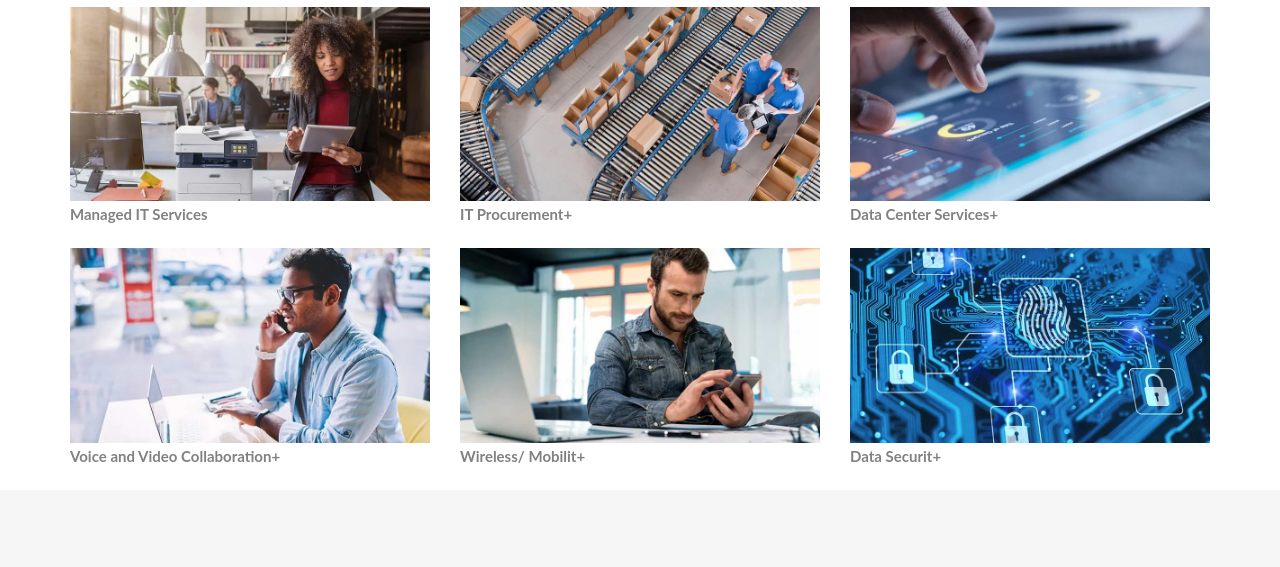
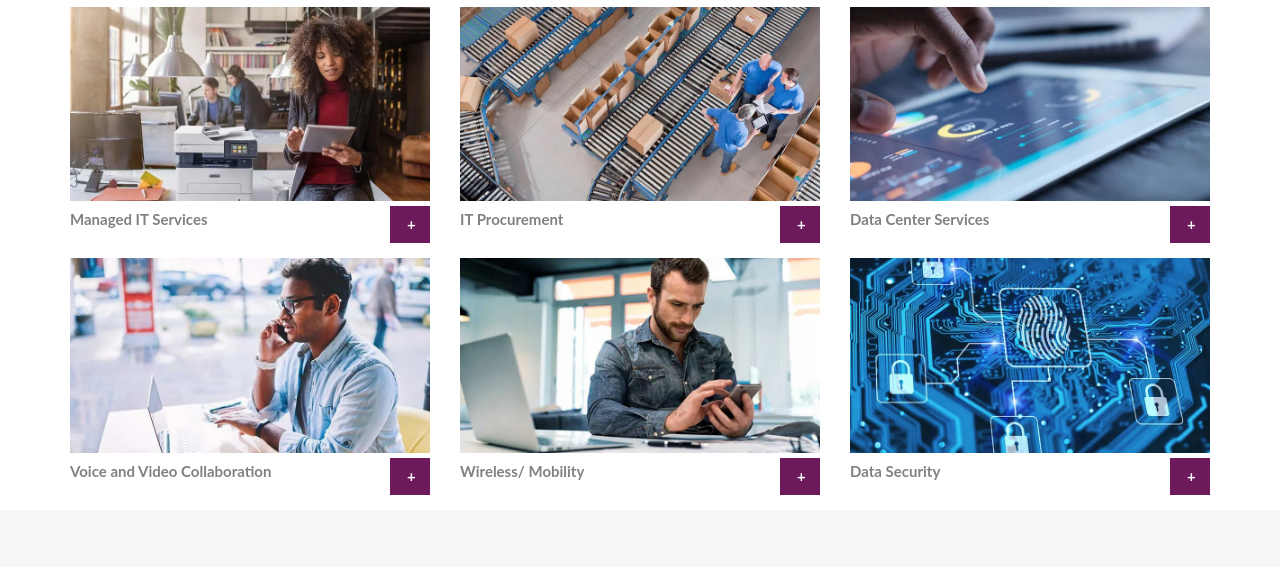
Before and after one commit to Aakibvah/Web-Technology-Project, a plain HTML site: page services.html in a window 1280 px wide. Shown: the part 204-771 px from the top of the page. Drawn offline with Linux system fonts and the light colour scheme.

Commit message:
collapse

```diff
--- a/css/style_services.css
+++ b/css/style_services.css
@@ -39,3 +39,16 @@
         padding-top: 25%;
     }
 }
+
+.plus-expand{
+    width: 40px;
+    float: right;
+    color: #fff;
+    background-color: #6d1a5c;
+    padding: 5px 17px;
+}
+
+.collapse-sec label{
+    display: block;
+    margin-top: 5px;
+}
--- a/services.html
+++ b/services.html
@@ -57,15 +57,21 @@
             <div class="row">
                 <div class="col-md-4">
                     <img src="images/services/1.webp" />
-                    <label for="collapse_checkbox1">Managed IT Services<a class="plus-expand"></a></label>
+                    <div class="collapse-sec">
+                        <label for="collapse_checkbox1">Managed IT Services<span class="plus-expand" onClick = "expandFun(this)">+</span></label>
+                    </div>
                 </div>
                 <div class="col-md-4">
                     <img src="images/services/2.webp" />
-                    <label for="collapse_checkbox2">IT Procurement<span class="plus-expand">+</span></label>
+                    <div class="collapse-sec">
+                        <label for="collapse_checkbox2">IT Procurement<span class="plus-expand" onClick = "expandFun(this)">+</span></label>
+                    </div>
                 </div>
                 <div class="col-md-4">
                     <img src="images/services/3.webp" />
-                    <label for="collapse_checkbox3">Data Center Services<span class="plus-expand">+</span></label>
+                    <div class="collapse-sec">
+                        <label for="collapse_checkbox3">Data Center Services<span class="plus-expand" onClick = "expandFun(this)">+</span></label>
+                    </div>
                 </div>
             </div>
 
@@ -170,15 +176,21 @@
             <div class="row">
                 <div class="col-md-4">
                     <img src="images/services/4.webp" />
-                    <label for="collapse_checkbox4">Voice and Video Collaboration<span class="plus-expand">+</span></label>
+                    <div class="collapse-sec">
+                        <label for="collapse_checkbox4">Voice and Video Collaboration<span class="plus-expand" onClick = "expandFun(this)">+</span></label>
+                    </div>
                 </div>
                 <div class="col-md-4">
                     <img src="images/services/5.webp" />
-                    <label for="collapse_checkbox5">Wireless/ Mobilit<span class="plus-expand">+</span></label>
+                    <div class="collapse-sec">
+                        <label for="collapse_checkbox5">Wireless/ Mobility<span class="plus-expand" onClick = "expandFun(this)">+</span></label>
+                    </div>
                 </div>
                 <div class="col-md-4">
                     <img src="images/services/6.webp" />
-                    <label for="collapse_checkbox6">Data Securit<span class="plus-expand">+</span></label>
+                    <div class="collapse-sec">
+                        <label for="collapse_checkbox6">Data Security<span class="plus-expand" onClick = "expandFun(this)">+</span></label>
+                    </div>
                 </div>
             </div>
 
@@ -300,5 +312,26 @@
     </footer>
 
 </body>
+<script>
+    function expandFun(ele) {
+        target_id = (ele.parentElement.getAttribute('for'));
+        if(ele.innerHTML == '+'){
+            servDescArr = document.getElementsByClassName('services-desc');
+            expandIconsArr = document.getElementsByClassName('plus-expand');
+            for(i = 0; i < servDescArr.length; i++){
+                servDescArr[i].style.display = 'none';
+                expandIconsArr[i].innerHTML = '+'
+                expandIconsArr[i].style.background = '#6d1a5c';
+            }
+            document.getElementById(target_id).nextElementSibling.style.display = 'block';
+            ele.innerHTML = '-'
+            ele.style.background = '#5c5c5c';
+        }else{
+            document.getElementById(target_id).nextElementSibling.style.display = 'none';
+            ele.innerHTML = '+'
+            ele.style.background = '#6d1a5c';
+        }
+    }
+</script>
 
 </html>
```
